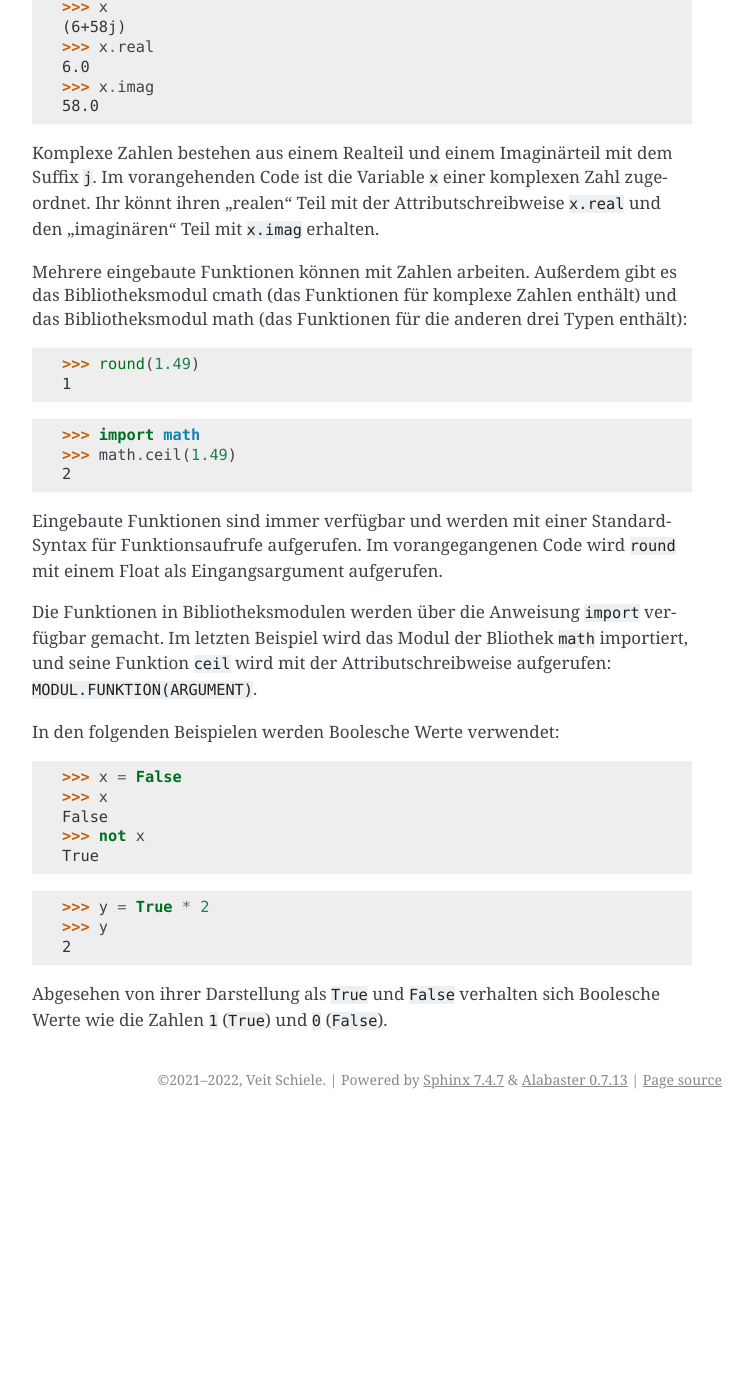
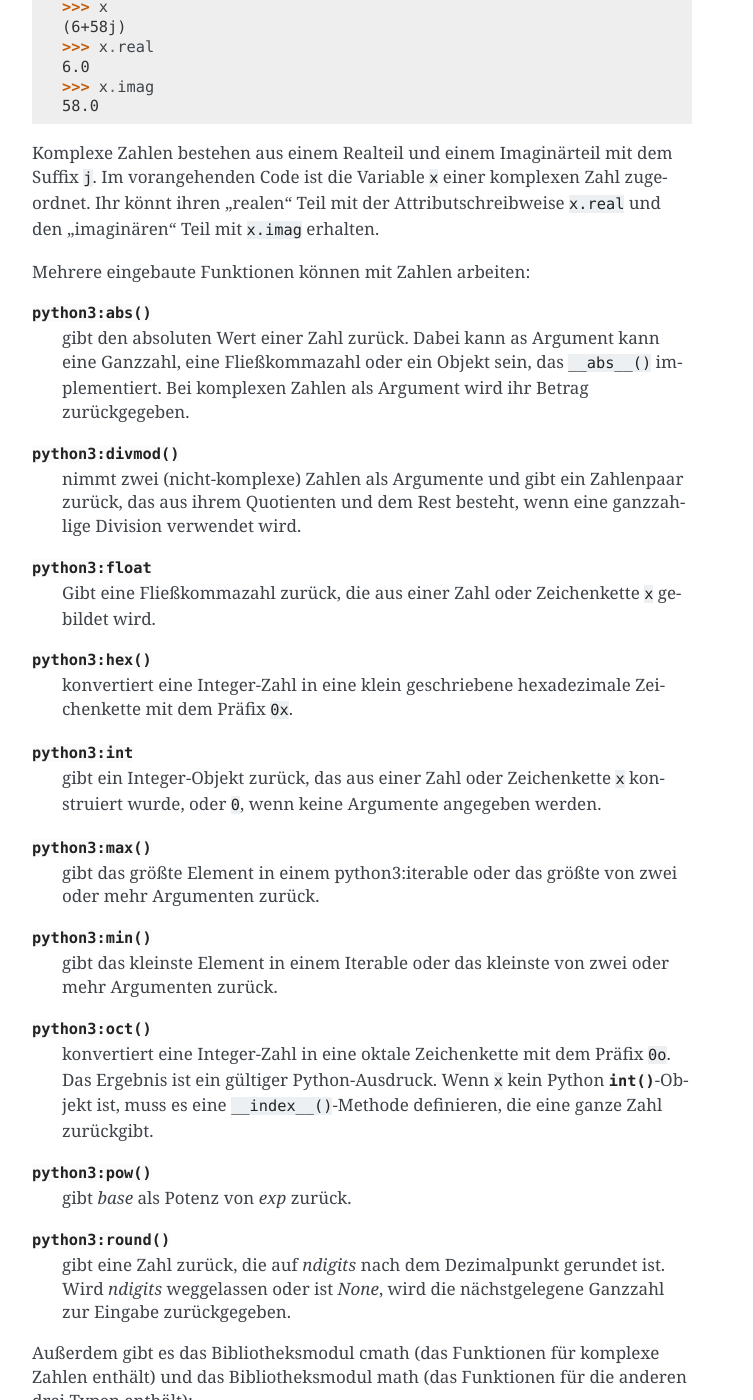
Before and after one commit to veit/python-basics-tutorial-de, a Sphinx documentation site: the page built from docs/types/numbers.rst, in a window 1280 px wide and 1400 px high, scrolled down 1339 px. Shown: the whole window, without its empty margins (388-1141 px from the left). Built offline with Sphinx 7.4.7, drawn with Linux system fonts in a browser that asks for light colours; pages that are not in the unit, such as notebooks, are missing from menus; before the commit the page ends 2458 px from its top, so only the background shows below that.

Commit message:
:memo: Add built-in functions to numeric types

```diff
--- a/docs/types/numbers.rst
+++ b/docs/types/numbers.rst
@@ -82,9 +82,46 @@ Suffix ``j``. Im vorangehenden Code ist die Variable ``x`` einer komplexen Zahl
 zugeordnet. Ihr könnt ihren „realen“ Teil mit der Attributschreibweise
 ``x.real`` und den „imaginären“ Teil mit ``x.imag`` erhalten.
 
-Mehrere eingebaute Funktionen können mit Zahlen arbeiten. Außerdem gibt es das
-Bibliotheksmodul :doc:`cmath <python3:library/cmath>` (das Funktionen für
-komplexe Zahlen enthält) und das Bibliotheksmodul :doc:`math
+Mehrere eingebaute Funktionen können mit Zahlen arbeiten:
+
+:func:`python3:abs`
+    gibt den absoluten Wert einer Zahl zurück. Dabei kann as Argument kann eine
+    Ganzzahl, eine Fließkommazahl oder ein Objekt sein, das ``__abs__()``
+    implementiert. Bei komplexen Zahlen als Argument wird ihr Betrag
+    zurückgegeben.
+:func:`python3:divmod`
+    nimmt zwei (nicht-komplexe) Zahlen als Argumente und gibt ein Zahlenpaar
+    zurück, das aus ihrem Quotienten und dem Rest besteht, wenn eine ganzzahlige
+    Division verwendet wird.
+:class:`python3:float`
+    Gibt eine Fließkommazahl zurück, die aus einer Zahl oder Zeichenkette ``x``
+    gebildet wird.
+:func:`python3:hex`
+    konvertiert eine Integer-Zahl in eine klein geschriebene hexadezimale
+    Zeichenkette mit dem Präfix ``0x``.
+:class:`python3:int`
+    gibt ein Integer-Objekt zurück, das aus einer Zahl oder Zeichenkette ``x``
+    konstruiert wurde, oder ``0``, wenn keine Argumente angegeben werden.
+:func:`python3:max`
+    gibt das größte Element in einem :term:`python3:iterable` oder das größte
+    von zwei oder mehr Argumenten zurück.
+:func:`python3:min`
+    gibt das kleinste Element in einem Iterable oder das kleinste von zwei oder
+    mehr Argumenten zurück.
+:func:`python3:oct`
+    konvertiert eine Integer-Zahl in eine oktale Zeichenkette mit dem Präfix
+    ``0o``. Das Ergebnis ist ein gültiger Python-Ausdruck. Wenn ``x`` kein
+    Python :func:`int`-Objekt ist, muss es eine ``__index__()``-Methode
+    definieren, die eine ganze Zahl zurückgibt.
+:func:`python3:pow`
+    gibt *base* als Potenz von *exp* zurück.
+:func:`python3:round`
+    gibt eine Zahl zurück, die auf *ndigits* nach dem Dezimalpunkt gerundet ist.
+    Wird *ndigits* weggelassen oder ist *None*, wird die nächstgelegene Ganzzahl
+    zur Eingabe zurückgegeben.
+
+Außerdem gibt es das Bibliotheksmodul :doc:`cmath <python3:library/cmath>` (das
+Funktionen für komplexe Zahlen enthält) und das Bibliotheksmodul :doc:`math
 <python3:library/math>` (das Funktionen für die anderen drei Typen enthält):
 
 .. code-block:: python
```
